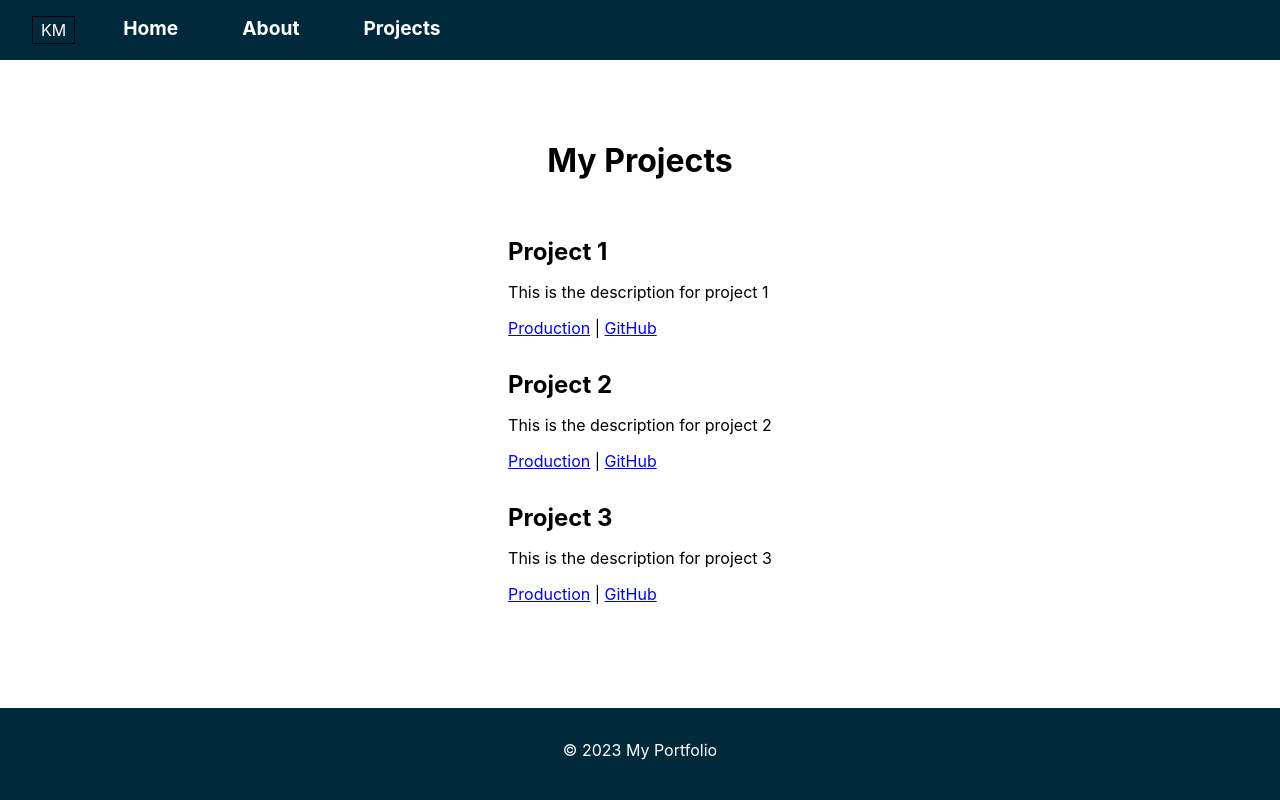
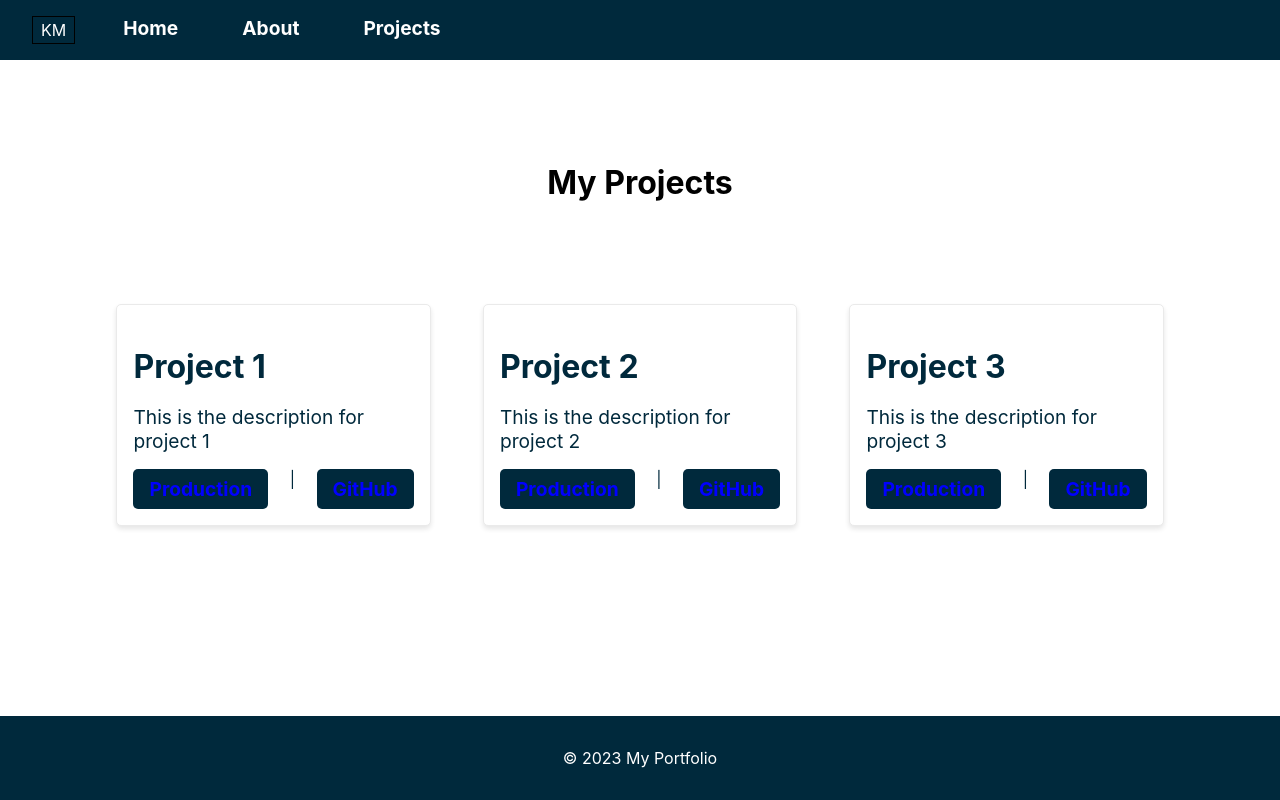
Before and after one commit to thekylemoses/portfolio, a Next.js app: page /projects in a window 1280 px wide. Built offline with nearby package versions, Linux system fonts and the light colour scheme.

Commit message:
Update projects.js

```diff
--- a/pages/projects.js
+++ b/pages/projects.js
@@ -43,18 +43,18 @@
       <main>
         <h1>My Projects</h1>
 
-        <ul>
+        <div className="projects">
           {projects.map(project => (
-            <li key={project.id}>
-              <h2>{project.title}</h2>
-              <p>{project.description}</p>
-              <p>
+            <div key={project.id} className="project">
+              <h2 className="title">{project.title}</h2>
+              <p className="description">{project.description}</p>
+              <div className="links">
                 <a href={project.productionUrl} target="_blank" rel="noopener noreferrer">Production</a> | {' '}
                 <a href={project.githubUrl} target="_blank" rel="noopener noreferrer">GitHub</a>
-              </p>
-            </li>
+              </div>
+            </div>
           ))}
-        </ul>
+        </div>
       </main>
 
       <footer>
@@ -62,25 +62,40 @@
       </footer>
 
       <style jsx>{`
-        ul {
-          list-style: none;
-          padding: 0;
+        .projects {
+          display: flex;
+          flex-wrap: wrap;
+          justify-content: space-between;
         }
 
-        li {
+        .project {
+          width: 30%;
+          padding: 1rem;
           margin-bottom: 2rem;
+          border: 1px solid #eaeaea;
+          border-radius: 5px;
+          box-shadow: 0 3px 5px rgba(0, 0, 0, 0.1);
         }
 
-        h2 {
+        .title {
           margin-bottom: 0.5rem;
         }
 
-        p {
-          margin-bottom: 0.5rem;
+        .description {
+          margin-bottom: 1rem;
+        }
+
+        .links {
+          display: flex;
+          justify-content: space-between;
         }
 
         a {
           color: blue;
+          text-decoration: none;
+        }
+
+        a:hover {
           text-decoration: underline;
         }
       `}</style>
```
